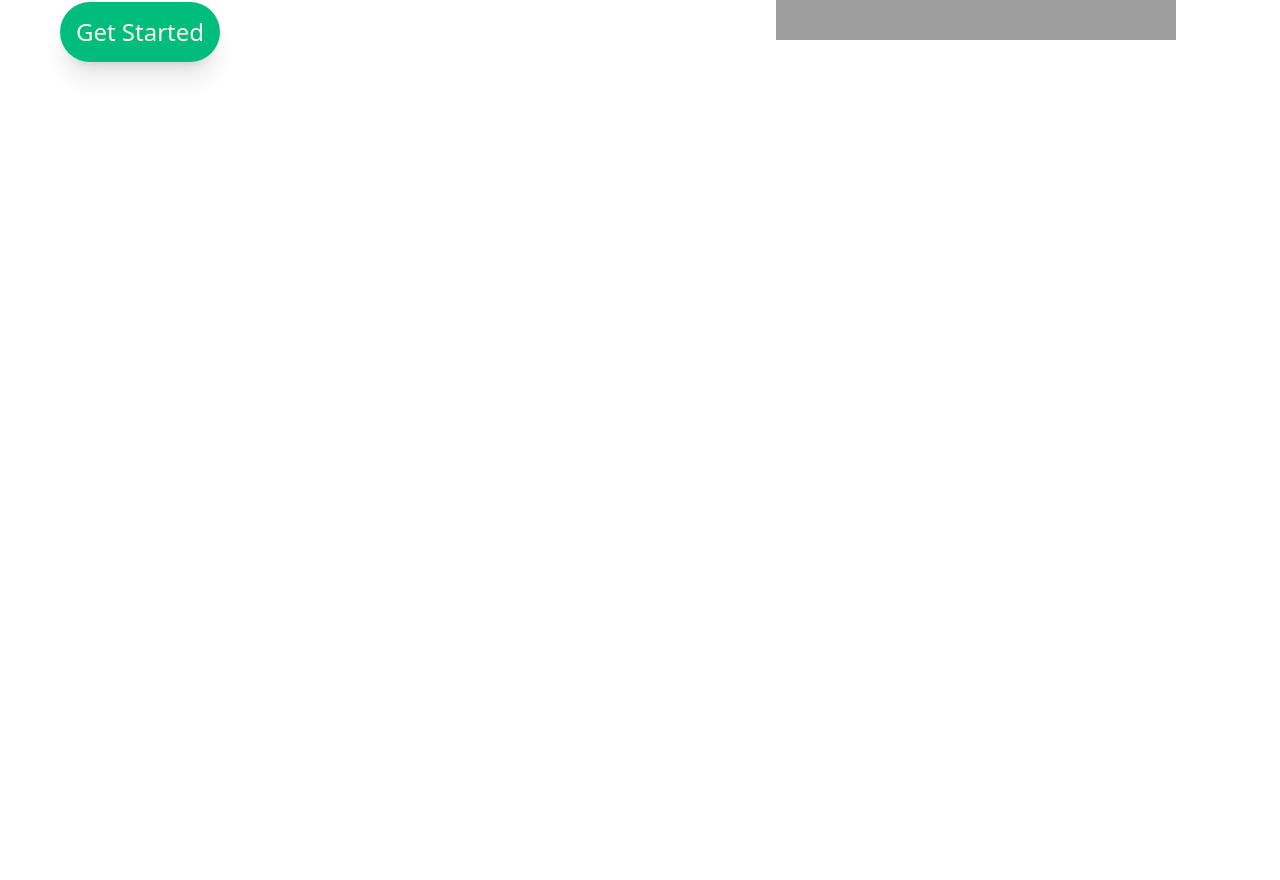
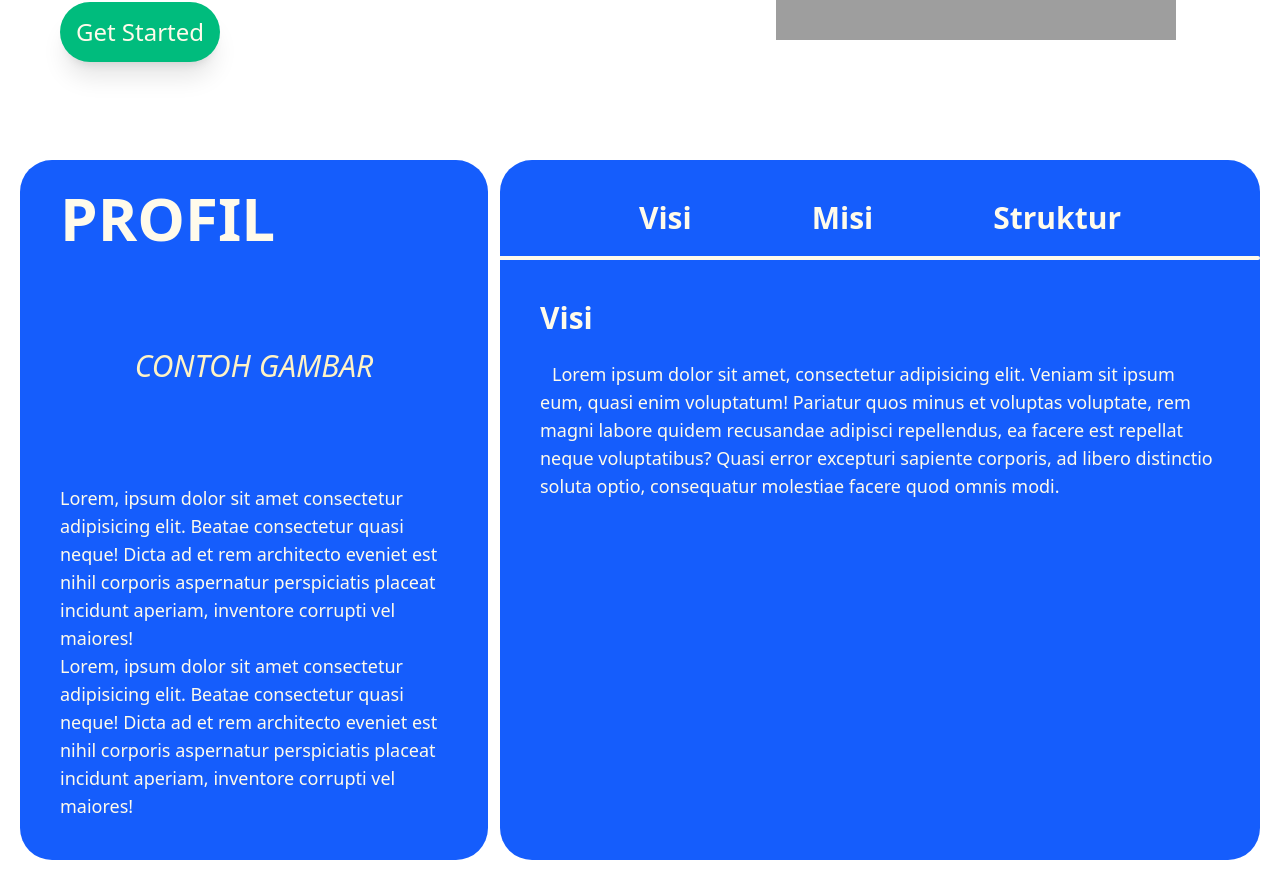
Before and after one commit to Niel-D22/Website-SMA, a React (Vite) app: page / in a window 1280 px wide. Shown: the part 376-1256 px from the top of the page. Before the commit the page ends 800 px from the top, so only its background shows below. Built offline with nearby package versions, Linux system fonts and the light colour scheme; grey boxes are pictures that could not be loaded.

Commit message:
make: Profil

```diff
--- a/src/App.jsx
+++ b/src/App.jsx
@@ -2,12 +2,14 @@ import { useState } from "react";
 import "./App.css";
 import Header from "./components/Header";
 import Beranda from "./components/Beranda";
+import Profil from "./components/Profil";
 
 function App() {
 	return (
 		<>
 			<Header />
 			<Beranda />
+			<Profil/>
 		</>
 	);
 }
--- /dev/null
+++ b/src/components/Profil.jsx
@@ -0,0 +1,43 @@
+export default function Profil() {
+	return (
+		<>
+			<div className="flex gap-3 p-5">
+				<section className="flex-2 bg-blue-600 transition delay-150 duration-200 ease-in-out hover:bg-blue-800 hover:translate-x-5 hover:scale-105 rounded-4xl p-10 pt-7">
+					<h1 className="text-6xl font-bold text-amber-50">PROFIL</h1>
+					<div className="m-auto my-25 text-3xl italic text-center text-amber-100">
+						CONTOH GAMBAR
+					</div>
+					<p className="text-amber-50 text-lg">
+						Lorem, ipsum dolor sit amet consectetur adipisicing elit. Beatae consectetur quasi
+						neque! Dicta ad et rem architecto eveniet est nihil corporis aspernatur perspiciatis
+						placeat incidunt aperiam, inventore corrupti vel maiores!
+					</p>
+					<p className="text-amber-50 text-lg">
+						Lorem, ipsum dolor sit amet consectetur adipisicing elit. Beatae consectetur quasi
+						neque! Dicta ad et rem architecto eveniet est nihil corporis aspernatur perspiciatis
+						placeat incidunt aperiam, inventore corrupti vel maiores!
+					</p>
+				</section>
+				<section className="flex-3 bg-blue-600 transition delay-150 duration-200 ease-in-out hover:bg-blue-800 hover:-translate-x-5 hover:scale-105 rounded-4xl ">
+					<div className="flex justify-center gap-30 m-10 mb-5">
+						<h1 className="col-center text-3xl text-amber-50 font-bold mono ">Visi</h1>
+						<h1 className="col-center text-3xl text-amber-50 font-bold mono ">Misi</h1>
+						<h1 className="col-center text-3xl text-amber-50 font-bold mono ">Struktur</h1>
+					</div>
+					<div className="bg-amber-50 w-190 h-1 m-auto rounded-e-4xl "></div>
+					<section className="text-elliplsis m-10">
+                        <h1 className="col-center text-3xl text-amber-50 font-bold mono">Visi</h1>
+                        <br/>
+						<p className="text-amber-50 text-lg indent-3">
+							Lorem ipsum dolor sit amet, consectetur adipisicing elit. Veniam sit ipsum eum, quasi
+							enim voluptatum! Pariatur quos minus et voluptas voluptate, rem magni labore quidem
+							recusandae adipisci repellendus, ea facere est repellat neque voluptatibus? Quasi
+							error excepturi sapiente corporis, ad libero distinctio soluta optio, consequatur
+							molestiae facere quod omnis modi.
+						</p>
+					</section>
+				</section>
+			</div>
+		</>
+	);
+}
```
